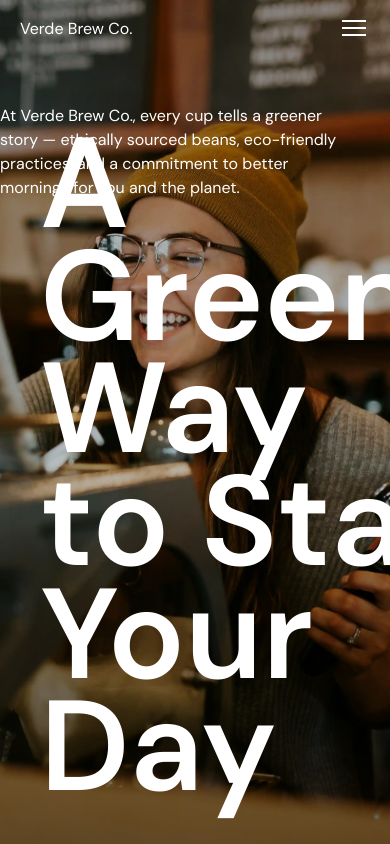
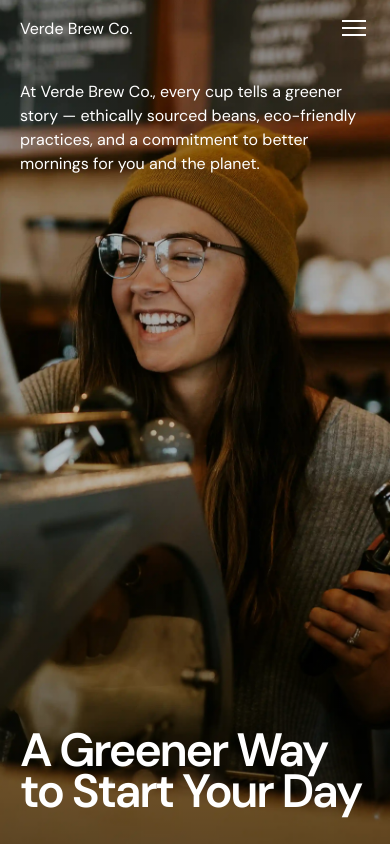
Before and after one commit to eigdoyr/verde-brew-co, a React (Vite) app: page / in a window 390 px wide. Shown: the top 844 px of the page. Built offline with nearby package versions, Linux system fonts and the light colour scheme.

Commit message:
feat: responsive Hero

```diff
--- a/src/sections/Hero.css
+++ b/src/sections/Hero.css
@@ -4,6 +4,7 @@
   height: 100vh;
   background-size: cover;
   background-position: center;
+  background-repeat: no-repeat;
   overflow: hidden;
 }
 
@@ -34,5 +35,49 @@
   position: absolute;
   bottom: 2.5rem;
   left: 2.5rem;
+  right: 2.5rem;
   color: var(--white);
+  font-size: clamp(40px, 8vw, 128px);
+  letter-spacing: -0.05em;
+  line-height: 88%;
 }
+
+/* Tablet */
+@media (max-width: 1024px) {
+  .hero-content {
+    max-width: 280px;
+  }
+}
+
+/* Mobile */
+@media (max-width: 768px) {
+  .hero {
+    height: 100svh;
+    width: 100%;
+  }
+
+  .hero-content {
+    top: 5rem;
+    right: 1.25rem;
+    left: 1.25rem;
+    max-width: 100%;
+  }
+
+  .hero-tagline {
+    margin-top: 0;
+  }
+
+  .hero-headline {
+    font-size: clamp(36px, 11vw, 64px);
+    bottom: 2rem;
+    left: 1.25rem;
+    right: 1.25rem;
+  }
+}
+
+/* Small mobile */
+@media (max-width: 480px) {
+  .hero-headline {
+    font-size: clamp(32px, 12vw, 52px);
+  }
+}
```
